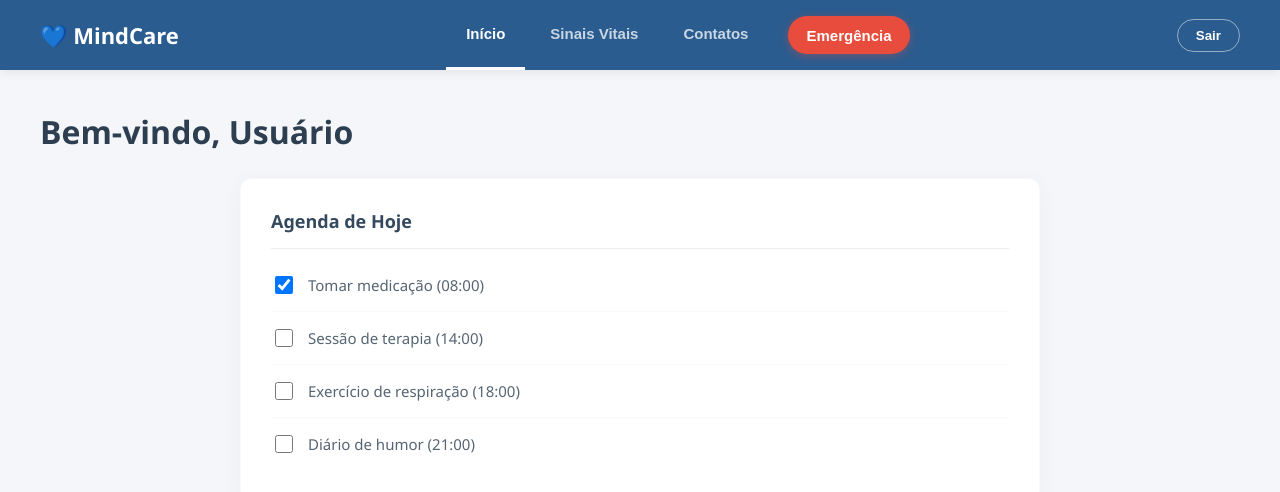
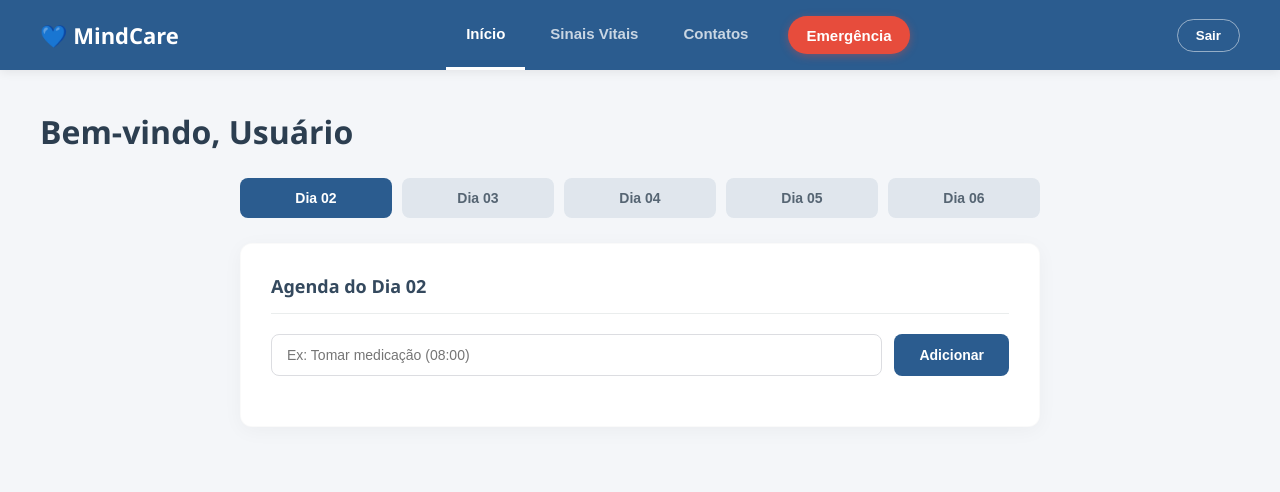
Before and after one commit to enzoLeal123/Projeto-SafeHome, a React (Vite) app: page /home in a window 1280 px wide. Shown: the top 492 px of the page. Built offline with nearby package versions, Linux system fonts and the light colour scheme.

Commit message:
Funcionalidade Da Agenda + Css

```diff
--- a/index.html
+++ b/index.html
@@ -1,5 +1,5 @@
 <!doctype html>
-<html lang="en">
+<html lang="pt-BR">
   <head>
     <meta charset="UTF-8" />
     <link rel="icon" type="image/svg+xml" href="/favicon.svg" />
--- a/src/Components/TelaPrincipal/TelaPrincipal.css
+++ b/src/Components/TelaPrincipal/TelaPrincipal.css
@@ -8,7 +8,6 @@ body {
 .pagina-principal {
   width: 100%;
 }
-
 
 .menu-topo {
   background-color: #2b5c8f;
@@ -28,7 +27,6 @@ body {
   align-items: center;
   gap: 8px;
 }
-
 
 .botoes-menu {
   display: flex;
@@ -60,7 +58,6 @@ body {
   border-bottom: 3px solid #ffffff;
 }
 
-
 .botoes-menu .btn-emergencia {
   background-color: #e74c3c;
   color: white !important;
@@ -79,7 +76,6 @@ body {
   background-color: #c0392b;
 }
 
-
 .btn-sair {
   background-color: transparent;
   border: 1px solid rgba(255, 255, 255, 0.5);
@@ -97,7 +93,6 @@ body {
   border-color: white;
 }
 
-
 .conteudo-principal {
   width: 100%;
   margin: 40px auto;
@@ -113,7 +108,6 @@ body {
   margin-bottom: 25px;
   text-align: left;
 }
-
 
 .caixa-agenda {
   max-width: 800px;
@@ -136,7 +130,7 @@ body {
 .caixa-agenda hr {
   border: 0;
   border-top: 1px solid #eaeded;
-  margin-bottom: 10px;
+  margin-bottom: 20px;
 }
 
 .item-agenda {
@@ -159,7 +153,6 @@ body {
   cursor: pointer;
 }
 
-
 .tela-vazia {
   max-width: 800px;
   margin: 0 auto;
@@ -171,3 +164,117 @@ body {
   color: #7f8c8d;
   box-sizing: border-box;
 }
+
+
+.abas-semana {
+  display: flex;
+  gap: 10px;
+  max-width: 800px;
+  margin: 0 auto 20px auto;
+}
+
+.abas-semana button {
+  flex: 1;
+  padding: 12px 10px;
+  background-color: #e0e6ed;
+  border: none;
+  border-radius: 8px;
+  font-weight: 600;
+  color: #566573;
+  font-size: 14px;
+  cursor: pointer;
+  transition: all 0.2s ease;
+}
+
+.abas-semana button:hover {
+  background-color: #d1dbe5;
+}
+
+.abas-semana button.aba-ativa {
+  background-color: #2b5c8f;
+  color: white;
+}
+
+
+.form-adicionar {
+  display: flex;
+  gap: 12px;
+  margin-bottom: 20px;
+}
+
+
+.form-adicionar input {
+  flex: 1;
+  padding: 12px 15px;
+  border: 1px solid #dcdde1;
+  border-radius: 8px;
+  font-size: 14px;
+  outline: none;
+  transition: border-color 0.2s;
+}
+
+.form-adicionar input:focus {
+  border-color: #2b5c8f;
+}
+
+
+.form-adicionar button {
+  background-color: #2b5c8f;
+  color: white;
+  border: none;
+  padding: 0 25px;
+  border-radius: 8px;
+  font-weight: 700;
+  font-size: 14px;
+  cursor: pointer;
+  transition: background-color 0.2s;
+}
+
+.form-adicionar button:hover {
+  background-color: #1e4369;
+}
+
+.item-agenda {
+  display: flex;
+  justify-content: space-between;
+  align-items: center;
+}
+
+.item-conteudo {
+  display: flex;
+  align-items: center;
+  gap: 12px;
+}
+
+.tag-dia {
+  font-size: 11px;
+  background-color: #f1f2f6;
+  color: #718093;
+  padding: 2px 8px;
+  border-radius: 12px;
+  font-weight: bold;
+  text-transform: uppercase;
+}
+
+.btn-deletar {
+  background: none;
+  border: none;
+  cursor: pointer;
+  font-size: 16px;
+  padding: 5px;
+  border-radius: 6px;
+  transition: background-color 0.2s;
+}
+
+.btn-deletar:hover {
+  background-color: #ffeaea;
+}
+
+.abas-semana {
+  display: flex;
+  gap: 10px;
+  max-width: 800px;
+  margin: 0 auto 20px auto;
+  overflow-x: auto;
+  padding-bottom: 5px;
+}
--- a/src/Components/TelaPrincipal/TelaPrincipal.jsx
+++ b/src/Components/TelaPrincipal/TelaPrincipal.jsx
@@ -1,17 +1,50 @@
 import React, { useState } from 'react';
 import './TelaPrincipal.css';
+import SinaisVitais from '../SinaisVitais/SinaisVitais.jsx';
 
 const TelaPrincipal = () => {
 
   const [tela, setTela] = useState('inicio');
+  const gerarDiasDoCalendario = () => {
+
+    const dias = [];
+    for (let i = 0; i < 5; i++) {
+      const data = new Date();
+      data.setDate(data.getDate() + i);
+
+      const numeroDia = String(data.getDate()).padStart(2, '0');
+      dias.push(numeroDia);
+    }
+    return dias;
+  };
+
+  const meusDias = gerarDiasDoCalendario();
+  const [diaAtivo, setDiaAtivo] = useState(meusDias[0]);
+  const [novoTexto, setNovoTexto] = useState('');
+  const [listaTarefas, setListaTarefas] = useState([]);
 
   const nomeSalvo = localStorage.getItem('usuario_nome') || 'Usuário';
   const sobrenomeSalvo = localStorage.getItem('usuario_sobrenome') || '';
 
+  const adicionarNovaTarefa = (evento) => {
+    evento.preventDefault();
+
+    const tarefa = {
+      texto: novoTexto,
+      dia: diaAtivo
+    };
+
+    setListaTarefas([...listaTarefas, tarefa]);
+    setNovoTexto('');
+  };
+
+  const removerTarefa = (posicaoParaRemover) => {
+    const listaAtualizada = listaTarefas.filter((_, index) => index !== posicaoParaRemover);
+    setListaTarefas(listaAtualizada);
+  };
 
   const dispararEmergencia = () => {
     alert(" ALERTA DE EMERGÊNCIA ACIONADO\n\n1. Notificação enviada para seus contatos de confiança cadastrados.\n2. Abrindo o discador para ligar para a Emergência 192/193");
-
     window.location.href = 'tel:192';
   };
 
@@ -26,31 +59,10 @@ const TelaPrincipal = () => {
         <div className="titulo-logo">💙 MindCare</div>
 
         <div className="botoes-menu">
-          <button
-            className={tela === 'inicio' ? 'active' : ''}
-            onClick={() => setTela('inicio')}
-          >
-            Início
-          </button>
-          <button
-            className={tela === 'sinais' ? 'active' : ''}
-            onClick={() => setTela('sinais')}
-          >
-            Sinais Vitais
-          </button>
-          <button
-            className={tela === 'contatos' ? 'active' : ''}
-            onClick={() => setTela('contatos')}
-          >
-            Contatos
-          </button>
-
-          <button
-            className="btn-emergencia"
-            onClick={dispararEmergencia}
-          >
-             Emergência
-          </button>
+          <button className={tela === 'inicio' ? 'active' : ''} onClick={() => setTela('inicio')}>Início</button>
+          <button className={tela === 'sinais' ? 'active' : ''} onClick={() => setTela('sinais')}>Sinais Vitais</button>
+          <button className={tela === 'contatos' ? 'active' : ''} onClick={() => setTela('contatos')}>Contatos</button>
+          <button className="btn-emergencia" onClick={dispararEmergencia}>Emergência</button>
         </div>
 
         <button className="btn-sair" onClick={deslogar}>Sair</button>
@@ -64,31 +76,65 @@ const TelaPrincipal = () => {
               <h2>Bem-vindo, {nomeSalvo} {sobrenomeSalvo}</h2>
             </div>
 
+            <div className="abas-semana">
+              {meusDias.map((dia) => (
+                <button
+                  key={dia}
+                  className={diaAtivo === dia ? 'aba-ativa' : ''}
+                  onClick={() => setDiaAtivo(dia)}
+                >
+                  Dia {dia}
+                </button>
+              ))}
+            </div>
+
             <div className="caixa-agenda">
-              <h3>Agenda de Hoje</h3>
+              <h3>Agenda do Dia {diaAtivo}</h3>
               <hr />
-              <div className="item-agenda">
-                <input type="checkbox" defaultChecked /> Tomar medicação (08:00)
+
+              <form onSubmit={adicionarNovaTarefa} className="form-adicionar">
+                <input
+                  type="text"
+                  placeholder="Ex: Tomar medicação (08:00)"
+                  value={novoTexto}
+                  onChange={(e) => setNovoTexto(e.target.value)}
+                  required
+                />
+                <button type="submit">Adicionar</button>
+              </form>
+
+              <div className="lista-itens-agenda">
+                {listaTarefas.map((tarefa, index) => {
+                  if (tarefa.dia === diaAtivo) {
+                    return (
+                      <div key={index} className="item-agenda">
+                        <div className="item-conteudo">
+                          <input type="checkbox" />
+                          <span>{tarefa.texto}</span>
+                          <span className="tag-dia">Dia {tarefa.dia}</span>
+                        </div>
+
+                        <button
+                          className="btn-deletar"
+                          type="button"
+                          onClick={() => removerTarefa(index)}
+                        >
+                          🗑️
+                        </button>
+                      </div>
+                    );
+                  }
+                  return null;
+                })}
               </div>
-              <div className="item-agenda">
-                <input type="checkbox" /> Sessão de terapia (14:00)
-              </div>
-              <div className="item-agenda">
-                <input type="checkbox" /> Exercício de respiração (18:00)
-              </div>
-              <div className="item-agenda">
-                <input type="checkbox" /> Diário de humor (21:00)
-              </div>
+
             </div>
           </div>
         )}
 
         {tela === 'sinais' && (
-          <div className="tela-vazia">
-            <h2>Sinais Vitais</h2>
-            <p> em desenvolvimento </p>
-          </div>
-        )}
+  <SinaisVitais />
+)}
 
         {tela === 'contatos' && (
           <div className="tela-vazia">
```
